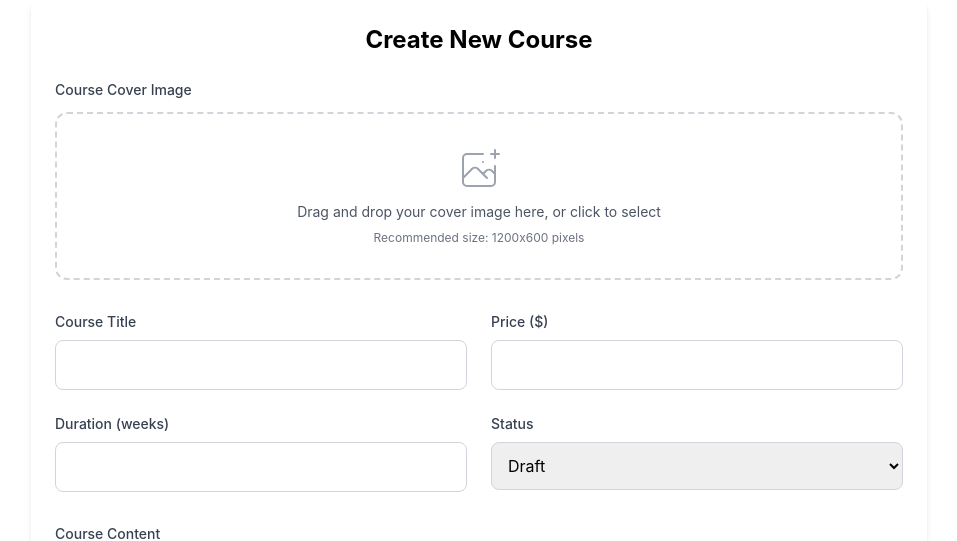
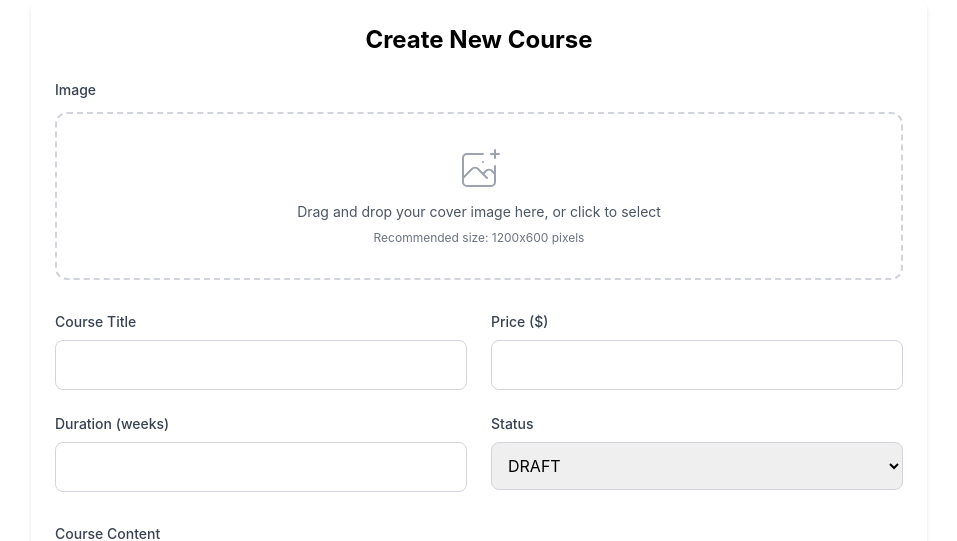
Before and after one commit to MaleeshaAluwihare/LingoCamp, a React (Create React App) app in the folder frontend/: page /coursecreate in a window 1280 px wide. Shown: the top 541 px of the page, without its empty margins (161-1118 px from the left). Built offline with nearby package versions, Linux system fonts and the light colour scheme; no server answers.

Commit message:
Update CourseCreation.jsx

```diff
--- a/frontend/src/components/CourseManagement/CourseCreation.jsx
+++ b/frontend/src/components/CourseManagement/CourseCreation.jsx
@@ -23,19 +23,19 @@ const CourseCreation = () => {
     type: "PDF",
     file: null
   });
-  const [description, setDescription] = useState("");
+  const [coureContent, setCourseContent] = useState("");
   const [materialContent, setMaterialContent] = useState("");
   const [coverImage, setCoverImage] = useState(null);
   const [uploadProgress, setUploadProgress] = useState(0);
 
   const { getRootProps, getInputProps } = useDropzone({
-    accept: 'image/*',
+    accept: {'image/*': ['.jpeg', '.jpg', '.png','.webp']},
     multiple: false,
     onDrop: files => handleCoverImageUpload(files[0])
   });
 
   const handleCoverImageUpload = async (file) => {
-    if (!file || !user){
+    if (!file || !user) {
       console.error("User not authenticated");
       return;
     }
@@ -128,13 +128,12 @@ const CourseCreation = () => {
         studyMaterials,
         price: parseFloat(data.price),
         durationWeeks: parseInt(data.durationWeeks),
-        description,
+        coureContent,
         coverImage,
-        status: "DRAFT"
       };
 
       await axios.post(`http://localhost:8081/lingocamp/api/courses/create`, courseData,
-        {headers: {Authorization: `Bearer ${token}`}});
+        { headers: { Authorization: `Bearer ${token}` } });
 
       navigate("/courses");
 
@@ -150,7 +149,7 @@ const CourseCreation = () => {
 
       {/* Cover Image Upload */}
       <div className="mb-8">
-        <label className="block text-sm font-medium text-gray-700 mb-3">Course Cover Image</label>
+        <label className="block text-sm font-medium text-gray-700 mb-3">Image</label>
         <div
           {...getRootProps()}
           className={`border-2 border-dashed rounded-xl p-8 text-center cursor-pointer
@@ -233,13 +232,15 @@ const CourseCreation = () => {
           <div>
             <label className="block text-sm font-medium text-gray-700 mb-2">Status</label>
             <select
-              {...register("status")}
+              {...register("status", { required: "Status is required" })}
               className="w-full p-3 border border-gray-300 rounded-lg focus:ring-2 focus:ring-blue-500 focus:border-blue-500"
-              defaultValue="DRAFT"
             >
-              <option value="DRAFT">Draft</option>
-              <option value="PUBLISHED">Published</option>
+              <option value="DRAFT">DRAFT</option>
+              <option value="PUBLISHED">PUBLISHED</option>
             </select>
+            {errors.status && (
+              <p className="text-red-500 text-sm mt-1">{errors.status.message}</p>
+            )}
           </div>
         </div>
 
@@ -248,12 +249,12 @@ const CourseCreation = () => {
           <label className="block text-sm font-medium text-gray-700 mb-3">Course Content</label>
           <ReactQuill
             theme="snow"
-          value={description}
-          onChange={setDescription}
+            value={coureContent}
+            onChange={setCourseContent}
             modules={modules}
             formats={formats}
             className="h-64 mb-8 bg-white rounded-lg border-gray-300"
-          placeholder="Write your course description here..."
+            placeholder="Write your course Content here..."
           />
         </div>
 
@@ -300,7 +301,7 @@ const CourseCreation = () => {
                   <label className="block mb-2">File</label>
                   <input
                     type="file"
-                    accept={newMaterial.type === "VIDEO" ? "video/*" : ".pdf,.doc,.docx"}
+                    accept={newMaterial.type === "VIDEO" ? "video/*" : ".pdf,application/pdf,.doc,.docx"}
                     onChange={(e) => setNewMaterial({ ...newMaterial, file: e.target.files[0] })}
                     className="w-full"
                   />
@@ -312,7 +313,7 @@ const CourseCreation = () => {
               type="button"
               onClick={addStudyMaterial}
               disabled={loading}
-            className="w-full py-3 px-6 bg-blue-600 text-white rounded-lg hover:bg-blue-700 disabled:bg-gray-400 transition-colors flex items-center justify-center"
+              className={`w-full py-3 px-6 bg-blue-600 text-white rounded-lg hover:bg-blue-700 disabled:bg-gray-400 transition-colors flex items-center justify-center${loading ? "opacity-50 cursor-not-allowed" : ""}`}
             >
               {loading ? (
                 <svg className="animate-spin h-5 w-5 mr-3" viewBox="0 0 24 24">
@@ -320,7 +321,7 @@ const CourseCreation = () => {
                 </svg>
               ) : (
                 <svg className="w-5 h-5 mr-2" fill="none" stroke="currentColor" viewBox="0 0 24 24">
-                <path strokeLinecap="round" strokeLinejoin="round" strokeWidth="2" d="M12 6v6m0 0v6m0-6h6m-6 0H6"/>
+                  <path strokeLinecap="round" strokeLinejoin="round" strokeWidth="2" d="M12 6v6m0 0v6m0-6h6m-6 0H6" />
                 </svg>
               )}
               {loading ? "Adding..." : "Add Study Material"}
```
Lines whose indentation alone changed are shown as unchanged.
